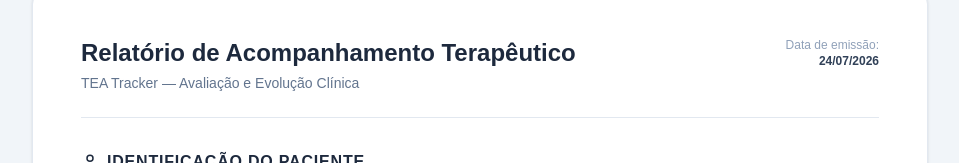
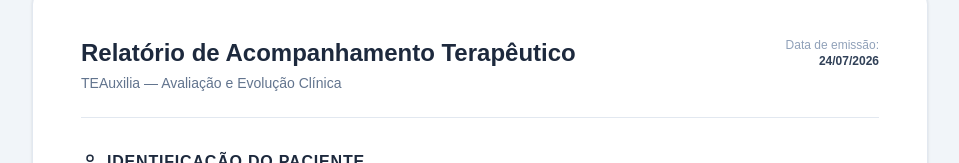
Before and after one commit to joaopsa/TEAuxilia, a Next.js app: page /patients/1/report in a window 1280 px wide. Shown: the part 128-291 px from the top of the page, without its empty margins (160-1119 px from the left). Built offline with nearby package versions, Linux system fonts and the light colour scheme; no server answers; the database is empty.

Commit message:
Muda nome do app para TEAuxilia no relatorio

```diff
--- a/app/patients/[id]/report/page.tsx
+++ b/app/patients/[id]/report/page.tsx
@@ -146,7 +146,7 @@ export default function ReportPage({
               Relatório de Acompanhamento Terapêutico
             </h1>
             <p className="text-sm text-slate-500 mt-1">
-              TEA Tracker — Avaliação e Evolução Clínica
+              TEAuxilia — Avaliação e Evolução Clínica
             </p>
           </div>
           <div className="text-xs text-slate-400 text-right">
```
